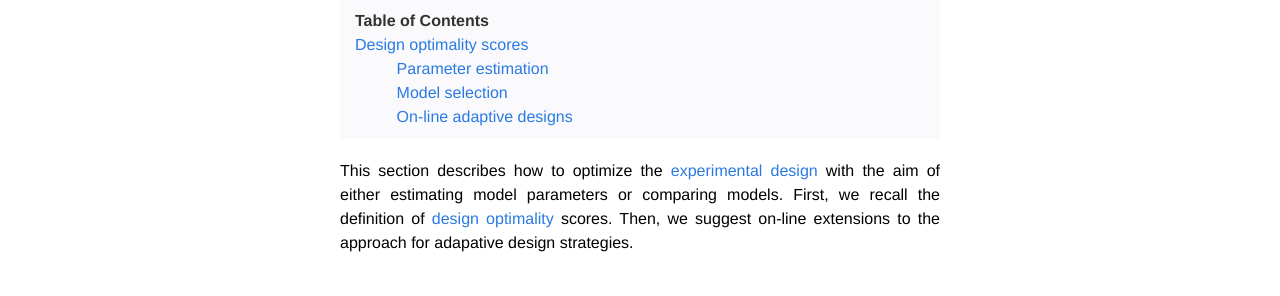
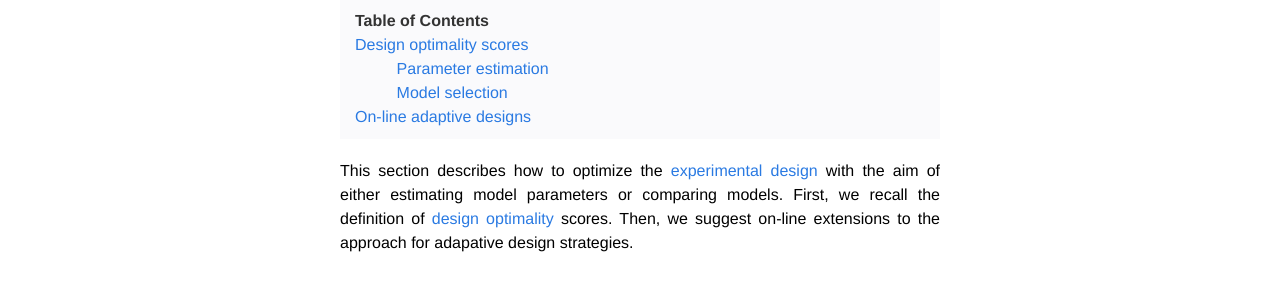
Before and after one commit to MBB-team/VBA-toolbox, a Jekyll site: the page built from _wiki/Optimizing-the-experimental-design.md, in a window 1280 px wide. Shown: the part 192-488 px from the top of the page. Built offline with Jekyll 4.4.1, drawn with Linux system fonts in a browser that asks for light colours; nearby versions of some CDN libraries; formulas are drawn with MathJax 3.

```diff
--- a/_wiki/Optimizing-the-experimental-design.md
+++ b/_wiki/Optimizing-the-experimental-design.md
@@ -64,7 +64,7 @@ where `f_fname`, `g_fname`, `dim`, `options` are nx1 cell arrays (n models), `e`
 One can then either compare different designs on the basis of their efficiency (e.g. on a predefined set of inputs $$u$$), or perform numerical optimization of the design efficiency w.r.t. $$u$$ (or some parametric form of it).
 
 
-## On-line adaptive designs
+# On-line adaptive designs
 
 In the context of, e.g., experimental psychophysics, adaptive designs such as "stair-case" methods are typically used to estimate some individual sensory detection or discrimination threshold. Such procedures operate in real-time in the sense that the next stimulation depends on the previous behavioral response and is computed in order to optimize model fitting. More generally, adaptive (on-line) designs can be used to improve on three problems: (i) model parameter estimation; (ii) hypothesis testing (or BMS); (iii) choosing the duration of the experiment (e.g., the number of trials).
 
```
